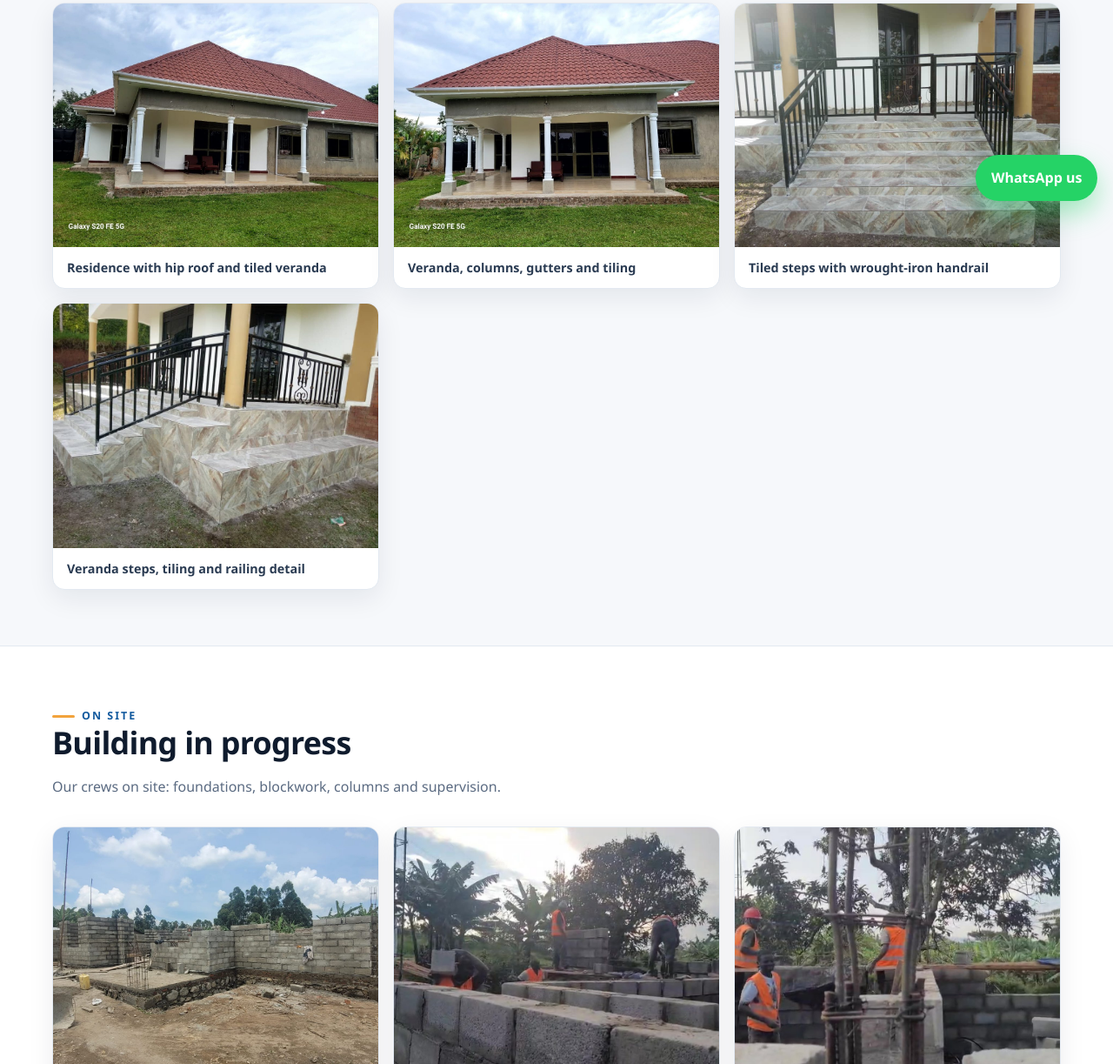
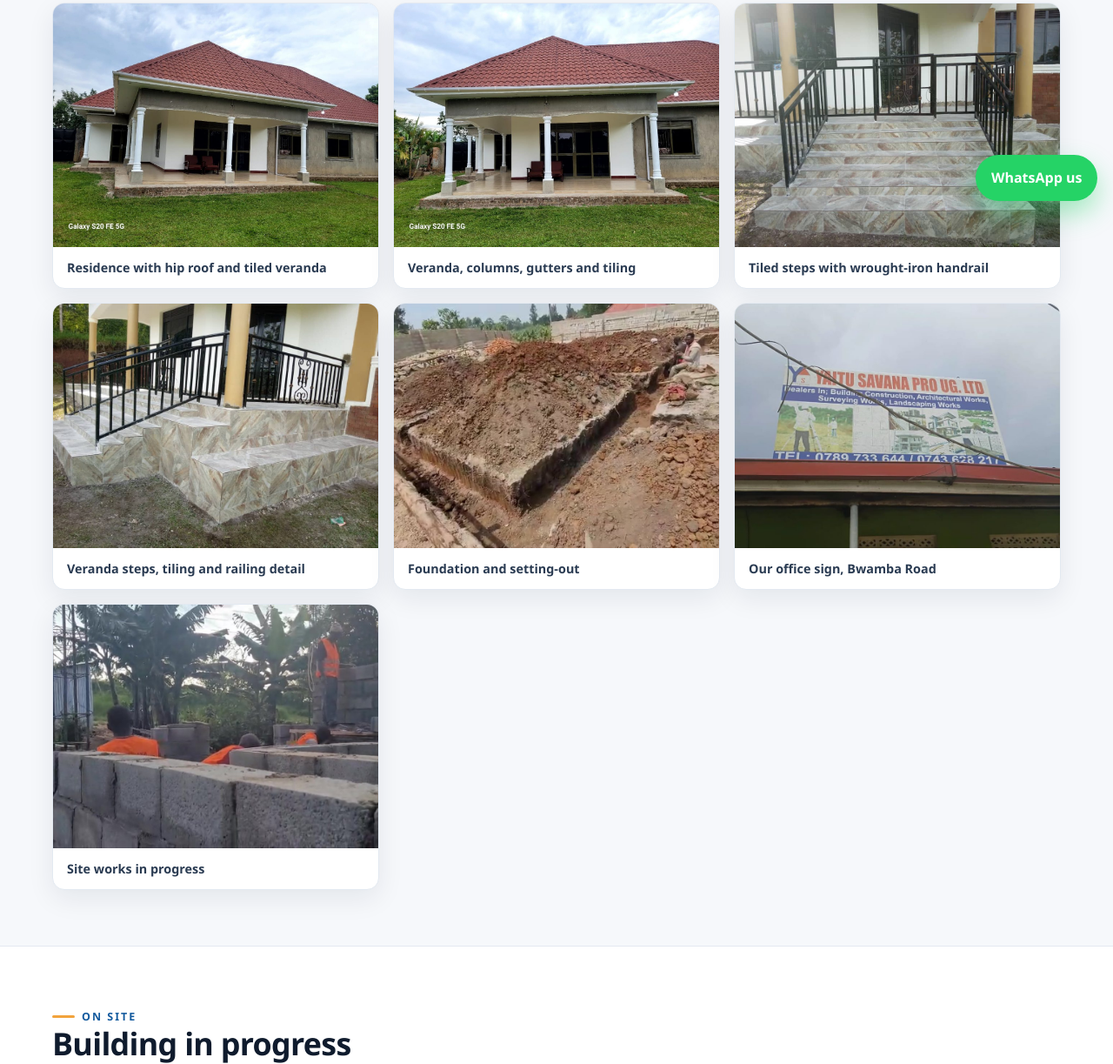
Before and after one commit to asiimwe3/yaitu-savana-pro, a plain HTML site: page projects.html in a window 1280 px wide. Shown: the part 551-1774 px from the top of the page at 87% size. Drawn offline with Linux system fonts and the light colour scheme.

Commit message:
projects: add the three photos that were in the repo but not on any page (foundation, office sign, site works)

```diff
--- a/projects.html
+++ b/projects.html
@@ -37,7 +37,7 @@
     <figure><img src="assets/img/project-house-porch.jpg" alt="Veranda with white columns and tiled floor" loading="lazy"><figcaption>Veranda, columns, gutters and tiling</figcaption></figure>
     <figure><img src="assets/img/project-steps.jpg" alt="Tiled steps with black wrought-iron handrail and gate" loading="lazy"><figcaption>Tiled steps with wrought-iron handrail</figcaption></figure>
     <figure><img src="assets/img/project-steps-2.jpg" alt="Tiled steps and veranda with ornamental wrought-iron railing" loading="lazy"><figcaption>Veranda steps, tiling and railing detail</figcaption></figure>
-  </div>
+  <figure><img src="assets/img/foundation-0.5.jpg" alt="Foundation and setting-out work on a site" loading="lazy"><figcaption>Foundation and setting-out</figcaption></figure><figure><img src="assets/img/sign.jpg" alt="Yaitu Savana Pro UG Ltd office sign" loading="lazy"><figcaption>Our office sign, Bwamba Road</figcaption></figure><figure><img src="assets/img/site-19.3.jpg" alt="Active building site in Fort Portal" loading="lazy"><figcaption>Site works in progress</figcaption></figure></div>
 </div></section>
 <section style="background:#fff;border-top:1px solid var(--line);border-bottom:1px solid var(--line)"><div class="wrap">
   <div class="section-head"><span class="eyebrow">On site</span><h2>Building in progress</h2><p class="muted">Our crews on site: foundations, blockwork, columns and supervision.</p></div>
```
